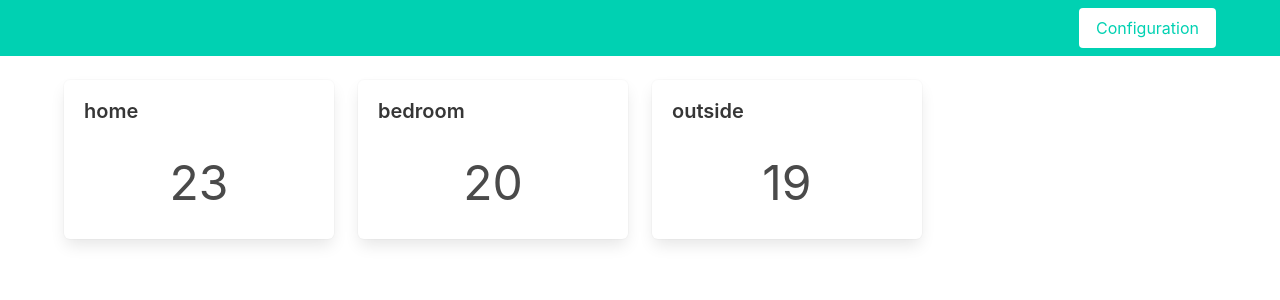
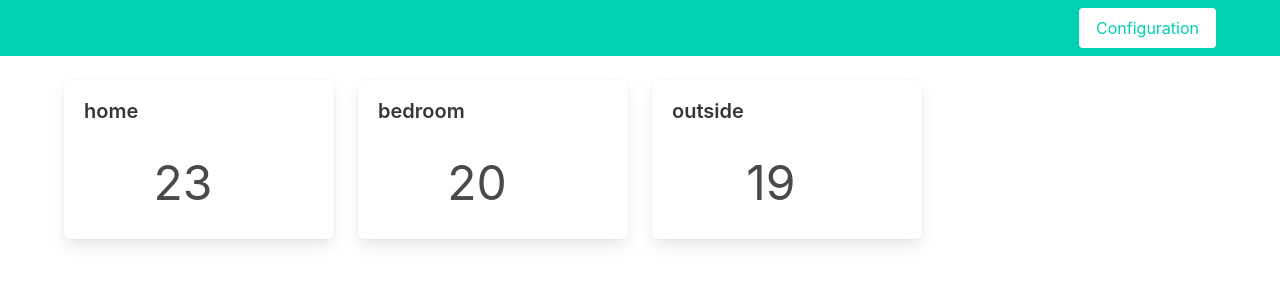
Before and after one commit to Mryck/iot-playground, a Vue app in the folder front/: page / in a window 1280 px wide. Shown: the top 300 px of the page. Built offline with nearby package versions, Linux system fonts and the light colour scheme.

Commit message:
Split dashbord card into component

```diff
--- a/front/package.json
+++ b/front/package.json
@@ -8,6 +8,7 @@
     "lint": "vue-cli-service lint"
   },
   "dependencies": {
+    "@mdi/font": "^4.5.95",
     "bulma": "^0.7.5",
     "core-js": "^2.6.5",
     "socket.io-client": "^2.3.0",
--- a/front/src/components/Dashboard.vue
+++ b/front/src/components/Dashboard.vue
@@ -2,14 +2,7 @@
   <div>
     <div class="columns is-multiline">
       <div class="column is-one-quarter" v-for="sensor in sensors" :key="sensor.topic">
-        <div class="box">
-          <article class="media">
-            <div class="media-content">
-              <p class="title is-5">{{ sensor.topic }}</p>
-              <p class="is-size-1 has-text-centered">{{ sensor.payload }}</p>
-            </div>
-          </article>
-        </div>
+        <DashboardCard :topic="sensor.topic" :payload="sensor.payload"></DashboardCard>
       </div>
     </div>
   </div>
@@ -17,8 +10,12 @@
 
 <script>
 //import io from "socket.io-client";
+import DashboardCard from "./DashboardCard.vue";
 
 export default {
+  components: {
+    DashboardCard
+  },
   data() {
     return {
       sensors: [
--- /dev/null
+++ b/front/src/components/DashboardCard.vue
@@ -0,0 +1,44 @@
+<template>
+  <div>
+    <div class="box">
+      <article class="media">
+        <div class="media-content">
+          <p class="title is-5">{{ topic }}</p>
+          <p class="is-size-1 has-text-centered">{{ payload }}</p>
+        </div>
+        <a class="has-text-right">
+          <span class="icon has-text-info is-medium has-text-right">
+            <i class="mdi mdi-24px mdi-settings"></i>
+          </span>
+        </a>
+      </article>
+    </div>
+  </div>
+</template>
+
+<script>
+//import io from "socket.io-client";
+import "@mdi/font/css/materialdesignicons.css";
+
+export default {
+  props: {
+    topic: String,
+    payload: String
+  },
+  data() {
+    return {
+      // sensors: [
+      //   { topic: "home", payload: "23" },
+      //   { topic: "bedroom", payload: "20" },
+      //   { topic: "outside", payload: "19" }
+      // ]
+      // //socket: io("http://localhost:5000/")
+    };
+  },
+  mounted() {
+    // this.socket.on("mqtt_message", data => {
+    //   this.sensors.push(data);
+    // });
+  }
+};
+</script>
```
Also changed, not shown: 2 other files (tests, documents, lock files or other folders).
